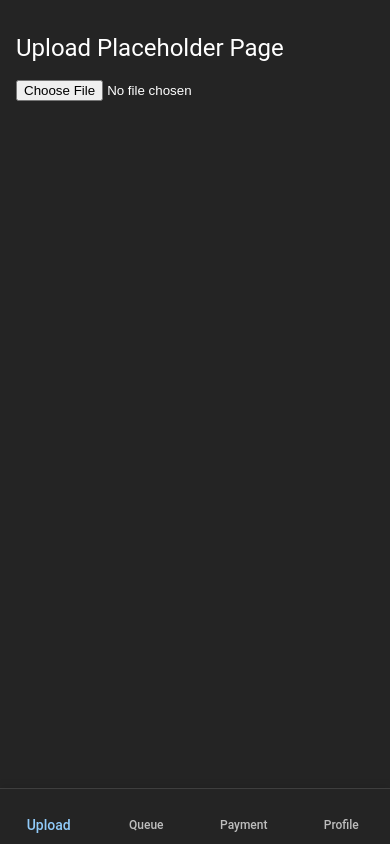
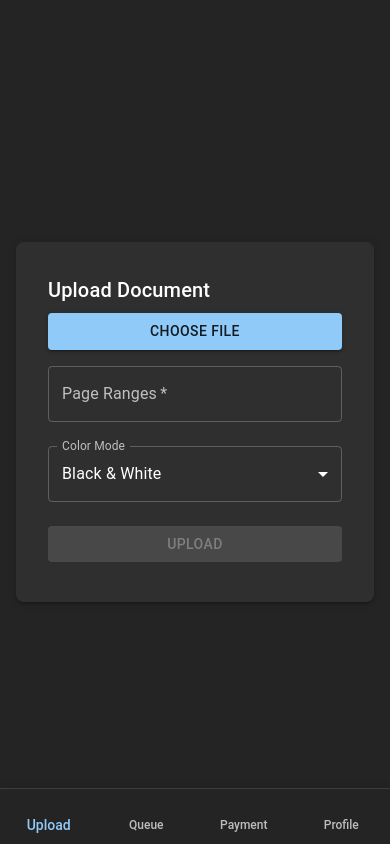
Before and after one commit to Pratik39140/naam-socha-nahi, a React (Vite) app: page /#/main/upload in a window 390 px wide. Built offline with nearby package versions, Linux system fonts and the light colour scheme; sample sign-in values are in the browser's storage; some icons are missing.

Commit message:
Made some changes to the upload page trying to test on phone

```diff
--- a/src/auth/LoginPage.tsx
+++ b/src/auth/LoginPage.tsx
@@ -40,8 +40,22 @@ const LoginPage: React.FC = () => {
   };
 
   return (
-    <Box display="flex" justifyContent="center" alignItems="center" minHeight="100vh">
-      <Card sx={{ width: 400, p: 2 }}>
+    <Box
+          display="flex"
+          justifyContent="center"
+          alignItems="center"
+          minHeight="100vh"
+          sx={{ px: 2 }}
+        >
+      <Card
+              sx={{
+                width: "100%",
+                maxWidth: 400,
+                p: 2,
+                boxShadow: 3,
+                borderRadius: 2,
+              }}
+            >
         <CardContent>
           <Typography variant="h5" gutterBottom>
             Login
--- a/src/auth/SignupPage.tsx
+++ b/src/auth/SignupPage.tsx
@@ -39,12 +39,27 @@ const SignupPage: React.FC = () => {
   };
 
   return (
-    <Box display="flex" justifyContent="center" alignItems="center" minHeight="100vh">
-      <Card sx={{ width: 400, p: 2 }}>
+    <Box
+      display="flex"
+      justifyContent="center"
+      alignItems="center"
+      minHeight="100vh"
+      sx={{ px: 2 }}
+    >
+      <Card
+        sx={{
+          width: "100%",
+          maxWidth: 400,
+          p: 2,
+          boxShadow: 3,
+          borderRadius: 2,
+        }}
+      >
         <CardContent>
           <Typography variant="h5" gutterBottom>
             Sign Up
           </Typography>
+
           <TextField
             fullWidth
             label="Username"
@@ -52,6 +67,7 @@ const SignupPage: React.FC = () => {
             value={username}
             onChange={(e) => setUsername(e.target.value)}
           />
+
           <TextField
             fullWidth
             label="Email"
@@ -60,6 +76,7 @@ const SignupPage: React.FC = () => {
             value={email}
             onChange={(e) => setEmail(e.target.value)}
           />
+
           <TextField
             fullWidth
             label="Password"
@@ -70,25 +87,29 @@ const SignupPage: React.FC = () => {
             helperText={error}
             onChange={(e) => setPassword(e.target.value)}
           />
+
           <Button
             fullWidth
             variant="contained"
-            color="primary"
             sx={{ mt: 2 }}
             onClick={handleSubmit}
           >
             Sign Up
           </Button>
+
           <Box mt={2}>
-            <Link component={RouterLink} to="/login" underline="hover"> Already have an account? Login </Link>
+            <Link component={RouterLink} to="/login" underline="hover">
+              Already have an account? Login
+            </Link>
           </Box>
         </CardContent>
       </Card>
 
-      <Snackbar open={success} autoHideDuration={2000} onClose={() => setSuccess(false)}>
-        <Alert severity="success">Signup successful! Redirecting to login...</Alert>
+      <Snackbar open={success} autoHideDuration={2000}>
+        <Alert severity="success">Signup successful! Redirecting...</Alert>
       </Snackbar>
     </Box>
+
   );
 };
 
--- a/src/upload/UploadPage.tsx
+++ b/src/upload/UploadPage.tsx
@@ -1,15 +1,119 @@
-import React from "react";
-import { Container, Stack, Typography } from "@mui/material";
+import React, { useState } from "react";
+import {
+  Box,
+  Card,
+  CardContent,
+  TextField,
+  Button,
+  Typography,
+  Select,
+  MenuItem,
+  InputLabel,
+  FormControl,
+} from "@mui/material";
 
 const UploadPage: React.FC = () => {
-  return(
-      <Container maxWidth="sm" sx={{ paddingY: 4 }}>
-        <Stack spacing={2}>
-          <Typography variant="h5">Upload Placeholder Page</Typography>
-          <input type="file" />
-        </Stack>
-      </Container>
-    );
+  const [file, setFile] = useState<File | null>(null);
+  const [fileName, setFileName] = useState("");
+  const [pageRanges, setPageRanges] = useState("");
+  const [colorMode, setColorMode] = useState<"bw" | "color">("bw");
+
+  const handleFileChange = (e: React.ChangeEvent<HTMLInputElement>) => {
+    const selected = e.target.files?.[0] || null;
+    setFile(selected);
+    setFileName(selected ? selected.name : "");
+  };
+
+  const handleUpload = () => {
+    if (!file || !pageRanges.trim()) return;
+
+    console.log({
+      file,
+      fileName,
+      pageRanges,
+      colorMode,
+      createdAt: Date.now(),
+    });
+  };
+
+  const disabled = !file || !pageRanges.trim();
+
+  return (
+    <Box
+      display="flex"
+      justifyContent="center"
+      alignItems="center"
+      minHeight="100vh"
+      sx={{ px: 2 }}
+    >
+      <Card
+        sx={{
+          width: "100%",
+          maxWidth: 400,
+          p: 2,
+          boxShadow: 3,
+          borderRadius: 2,
+        }}
+      >
+        <CardContent>
+          <Typography variant="h6" gutterBottom>
+            Upload Document
+          </Typography>
+
+          <Button variant="contained" component="label" fullWidth>
+            Choose File
+            <input
+              type="file"
+              hidden
+              accept=".pdf,.docx,.jpg,.jpeg,.png"
+              onChange={handleFileChange}
+            />
+          </Button>
+
+          {fileName && (
+            <Typography
+              variant="body2"
+              sx={{ mt: 1, color: "text.secondary" }}
+            >
+              Selected: {fileName}
+            </Typography>
+          )}
+
+          <TextField
+            fullWidth
+            label="Page Ranges"
+            margin="normal"
+            placeholder="e.g. 1-3,5,10-12"
+            value={pageRanges}
+            onChange={(e) => setPageRanges(e.target.value)}
+            required
+          />
+
+          <FormControl fullWidth sx={{ mt: 2 }}>
+            <InputLabel>Color Mode</InputLabel>
+            <Select
+              value={colorMode}
+              label="Color Mode"
+              onChange={(e) => setColorMode(e.target.value as "bw" | "color")}
+            >
+              <MenuItem value="bw">Black & White</MenuItem>
+              <MenuItem value="color">Color</MenuItem>
+            </Select>
+          </FormControl>
+
+          <Button
+            fullWidth
+            variant="contained"
+            sx={{ mt: 3 }}
+            disabled={disabled}
+            onClick={handleUpload}
+          >
+            Upload
+          </Button>
+        </CardContent>
+      </Card>
+    </Box>
+  );
 };
 
 export default UploadPage;
```
